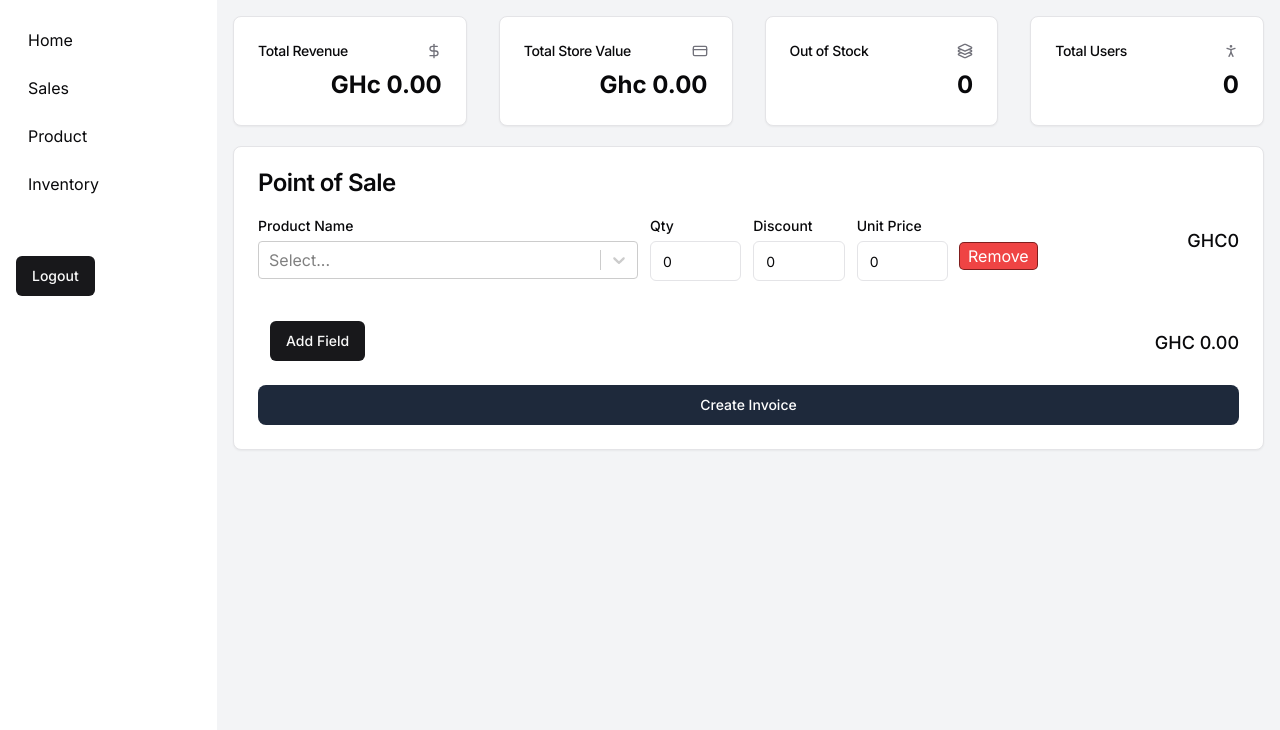
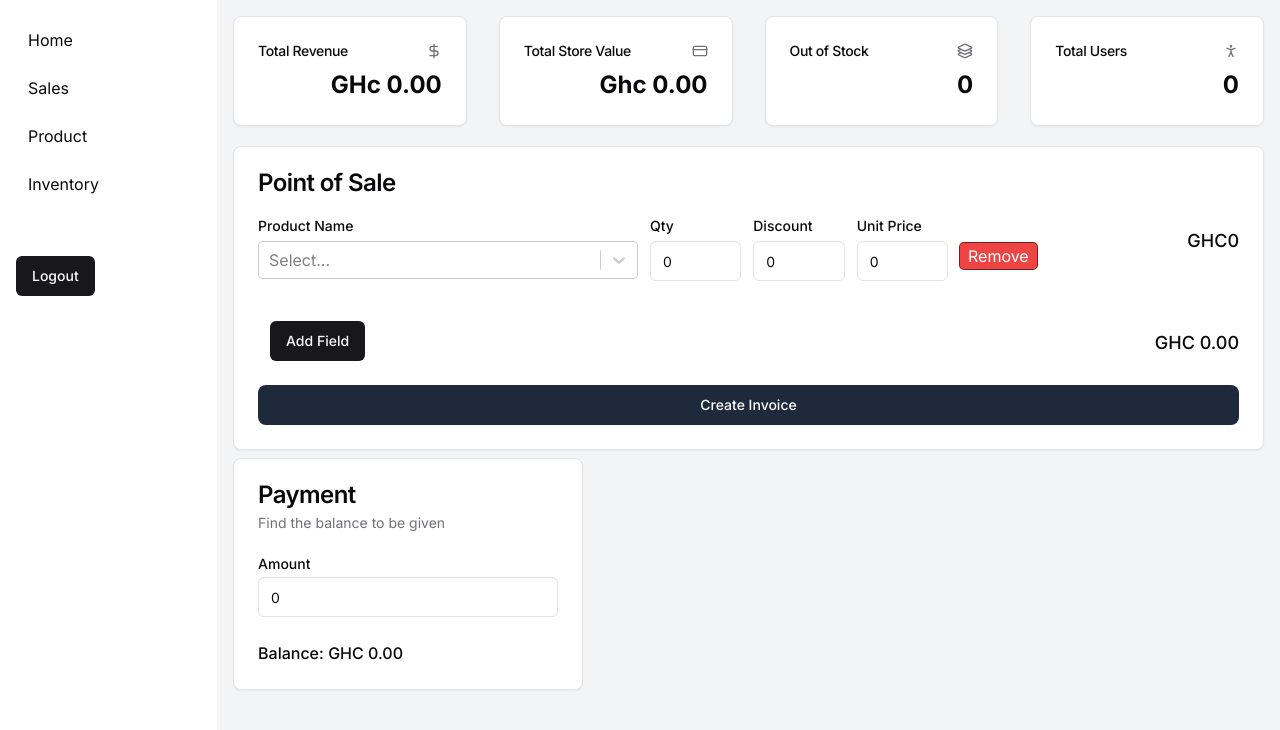
Before and after one commit to tekenscodr/inventory, a Next.js app: page /dashboard in a window 1280 px wide. Shown: the top 730 px of the page. Built offline with nearby package versions, Linux system fonts and the light colour scheme; no server answers; the database is empty.

Commit message:
calculator-added-006

```diff
--- a/app/components/SalesForm.tsx
+++ b/app/components/SalesForm.tsx
@@ -1,6 +1,6 @@
 'use client'
 import { Button } from '@/components/ui/button';
-import { Card, CardContent, CardFooter, CardHeader, CardTitle } from '@/components/ui/card';
+import { Card, CardContent, CardDescription, CardFooter, CardHeader, CardTitle } from '@/components/ui/card';
 import { Label } from '@/components/ui/label';
 import { Input } from '@/components/ui/input';
 import { useForm, useFieldArray, useWatch, Controller } from 'react-hook-form';
@@ -50,6 +50,55 @@ const TotalPrice = ({ control }: { control: any }) => {
         GHC {totalPrice.toFixed(2)}
       </p>
     </div>
+  );
+};
+
+
+
+const ParseTotalPrice = ({ control }: { control: any }) => {
+  const fields = useWatch({
+    control,
+    name: 'fields',
+  });
+
+  const totalPrice = fields.reduce((total: number, field: { qty: number; unitPrice: number; discount: number; }) => {
+    const discountAmount = field.discount * field.qty;
+    return total + (field.qty * field.unitPrice) - discountAmount;
+  }, 0);
+
+  const [amount, setAmount] = useState(0);
+  const [balance, setBalance] = useState(0);
+
+  useEffect(() => {
+    setBalance(amount - totalPrice);
+  }, [totalPrice, amount]);
+
+  return (
+    <Card className="w-[350px] mt-2">
+      <CardHeader>
+        <CardTitle>Payment</CardTitle>
+        <CardDescription>Find the balance to be given</CardDescription>
+      </CardHeader>
+      <CardContent>
+        <form>
+          <div className="grid w-full items-center gap-4">
+            <div className="flex flex-col space-y-1.5">
+              <Label htmlFor="amount">Amount</Label>
+              <Input
+                id="amount"
+                type="number"
+                placeholder="How much did customer pay"
+                value={amount}
+                onChange={(e) => setAmount(Number(e.target.value))}
+              />
+            </div>
+          </div>
+        </form>
+      </CardContent>
+      <CardFooter className="flex justify-between">
+        <h3 className="text-end font-medium ">Balance: GHC {balance.toFixed(2)}</h3>
+      </CardFooter>
+    </Card>
   );
 };
 
@@ -241,6 +290,8 @@ const SalesForm = () => {
           </CardFooter>
         </Card>
       </form>
+      <ParseTotalPrice control={control} />
+
     </>
   );
 };
```
Also changed, not shown: 1 other file (tests, documents, lock files or other folders).
